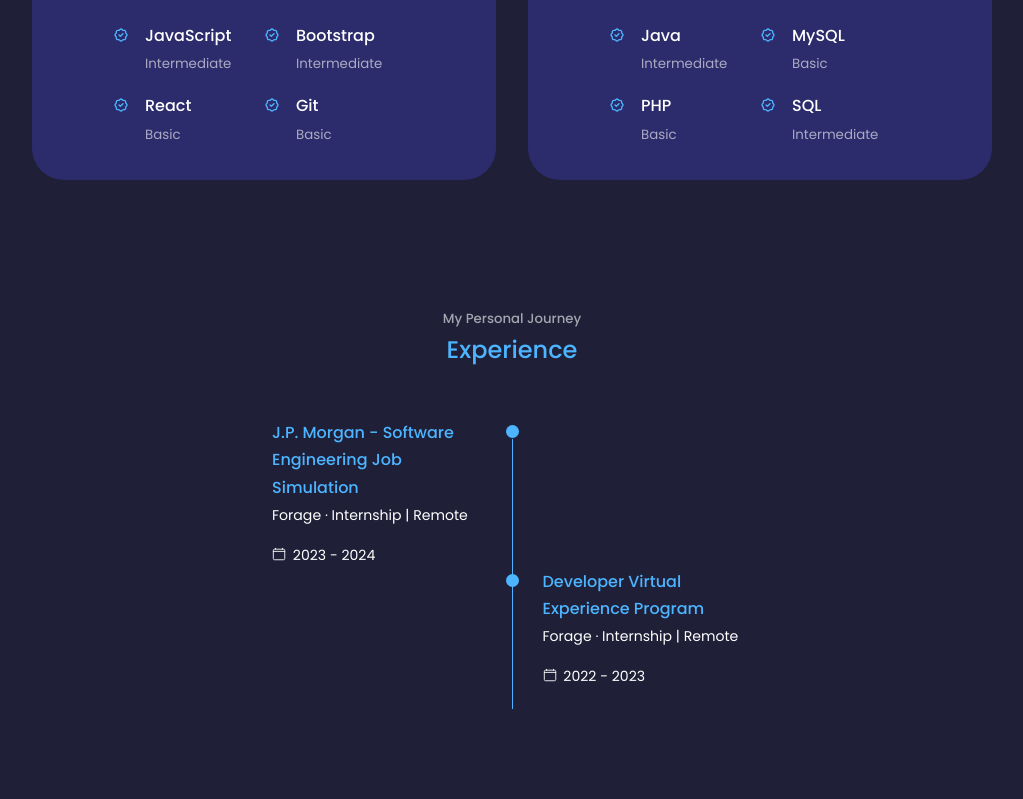
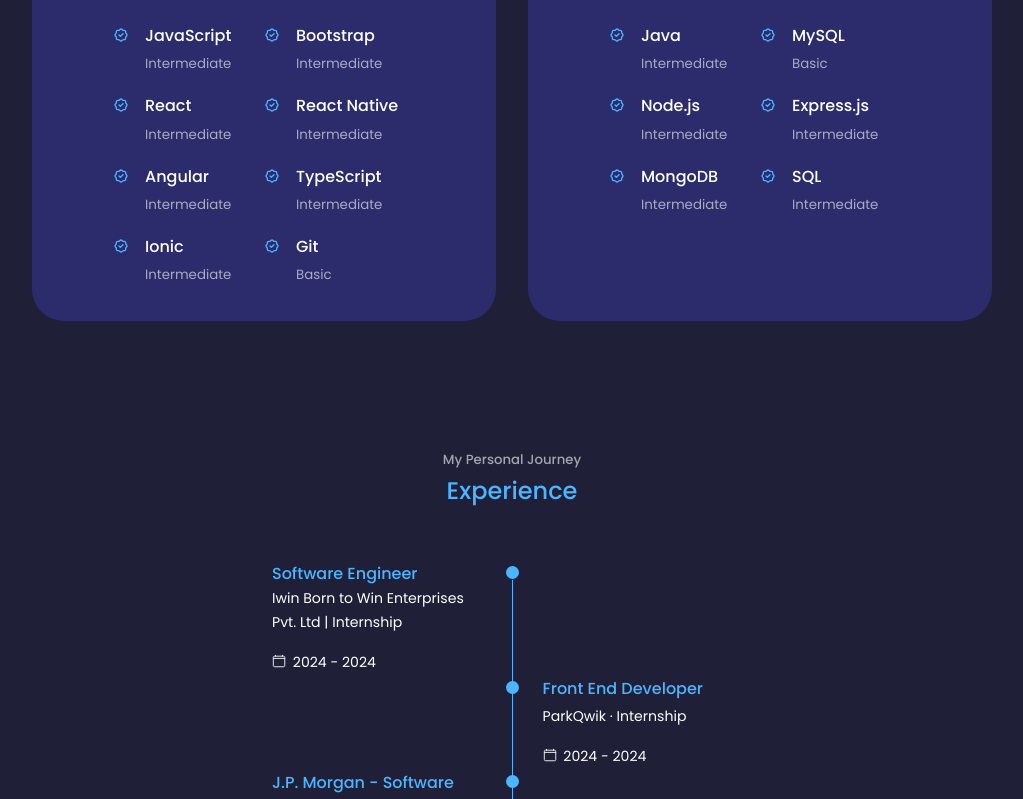
Before and after one commit to devpavth/Portfolio, a React (Create React App) app: page / in a window 1280 px wide. Shown: the part 1841-2640 px from the top of the page, without its empty margins (128-1151 px from the left). Built offline with nearby package versions, Linux system fonts and the light colour scheme.

Commit message:
Updated my skills and experience

```diff
--- a/src/components/about/About.jsx
+++ b/src/components/about/About.jsx
@@ -36,7 +36,7 @@
             </article>
           </div>
           <p>
-            I am an aspiring developer passionate about programming and developing websites.
+            I am a Software Engineer developing scalable and responsive web and mobile applications.
           </p>
           <p>
             My interests lie in Full Stack Software Development and Web Development. I enjoy creating
--- a/src/components/experience/Experience.jsx
+++ b/src/components/experience/Experience.jsx
@@ -16,6 +16,45 @@
         </div> */}
         <div className='qualification__sections'>
           <div className='qualification__content'>
+            <div className='qualification__data'>
+              <div>
+                <h3 className='qualification__title'>
+                  Software Engineer
+                </h3>
+                <span className='qualification__subtitle'>
+                  Iwin Born to Win Enterprises Pvt. Ltd | Internship
+                </span>
+                <div className='qualification__calendar'>
+                  <IoCalendarClearOutline className='qualification__calendar-icon'/> 2024 - 2024
+                </div>
+              </div>
+              <div>
+                <span className='qualification__rounder'></span>
+                <span className='qualification__line'></span>
+              </div>
+
+            </div>
+
+            <div className='qualification__data'>
+              <div></div>
+              <div>
+                <span className='qualification__rounder'></span>
+                <span className='qualification__line'></span>
+              </div>
+              <div>
+                <h3 className='qualification__title'>
+                  Front End Developer
+                </h3>
+                <span className='qualification__subtitle'>
+                  ParkQwik · Internship
+                </span>
+                <div className='qualification__calendar'>
+                  <IoCalendarClearOutline className='qualification__calendar-icon'/> 2024 - 2024
+                </div>
+              </div>
+
+            </div>
+
             <div className='qualification__data'>
               <div>
                 <h3 className='qualification__title'>
--- a/src/components/header/CTA.jsx
+++ b/src/components/header/CTA.jsx
@@ -1,5 +1,5 @@
 import React from 'react'
-import CV from '../../assets/Pavithradevi-2yrs-accenture-morgan-internship.pdf'
+import CV from '../../assets/Pavithradevi M-1.9years-intern.pdf'
 
 const CTA = () => {
   return (
--- a/src/components/header/Header.jsx
+++ b/src/components/header/Header.jsx
@@ -14,7 +14,7 @@
     "Backend",
     "Python",
     "Tech Savvy",
-    "Java",
+    "React",
     "MySQL",
     "Responsive Design",
   ];
--- a/src/components/skills/Skills.jsx
+++ b/src/components/skills/Skills.jsx
@@ -43,7 +43,31 @@
                         <TbRosetteDiscountCheck className='skills__details-icon'/>
                         <div>
                         <h4>React</h4>
-                        <small className='text-light'>Basic</small></div>
+                        <small className='text-light'>Intermediate</small></div>
+                    </article>
+                    <article className='skills__details'>
+                        <TbRosetteDiscountCheck className='skills__details-icon'/>
+                        <div>
+                        <h4>React Native</h4>
+                        <small className='text-light'>Intermediate</small></div>
+                    </article>
+                    <article className='skills__details'>
+                        <TbRosetteDiscountCheck className='skills__details-icon'/>
+                        <div>
+                        <h4>Angular</h4>
+                        <small className='text-light'>Intermediate</small></div>
+                    </article>
+                    <article className='skills__details'>
+                        <TbRosetteDiscountCheck className='skills__details-icon'/>
+                        <div>
+                        <h4>TypeScript</h4>
+                        <small className='text-light'>Intermediate</small></div>
+                    </article>
+                    <article className='skills__details'>
+                        <TbRosetteDiscountCheck className='skills__details-icon'/>
+                        <div>
+                        <h4>Ionic</h4>
+                        <small className='text-light'>Intermediate</small></div>
                     </article>
                     <article className='skills__details'>
                         <TbRosetteDiscountCheck className='skills__details-icon'/>
@@ -84,8 +108,20 @@
                     <article className='skills__details'>
                         <TbRosetteDiscountCheck className='skills__details-icon'/>
                         <div>
-                        <h4>PHP</h4>
-                        <small className='text-light'>Basic</small></div>
+                        <h4>Node.js</h4>
+                        <small className='text-light'>Intermediate</small></div>
+                    </article>
+                    <article className='skills__details'>
+                        <TbRosetteDiscountCheck className='skills__details-icon'/>
+                        <div>
+                        <h4>Express.js</h4>
+                        <small className='text-light'>Intermediate</small></div>
+                    </article>
+                    <article className='skills__details'>
+                        <TbRosetteDiscountCheck className='skills__details-icon'/>
+                        <div>
+                        <h4>MongoDB</h4>
+                        <small className='text-light'>Intermediate</small></div>
                     </article>
                     <article className='skills__details'>
                         <TbRosetteDiscountCheck className='skills__details-icon'/>
```
Also changed, not shown: 1 other file (tests, documents, lock files or other folders).
